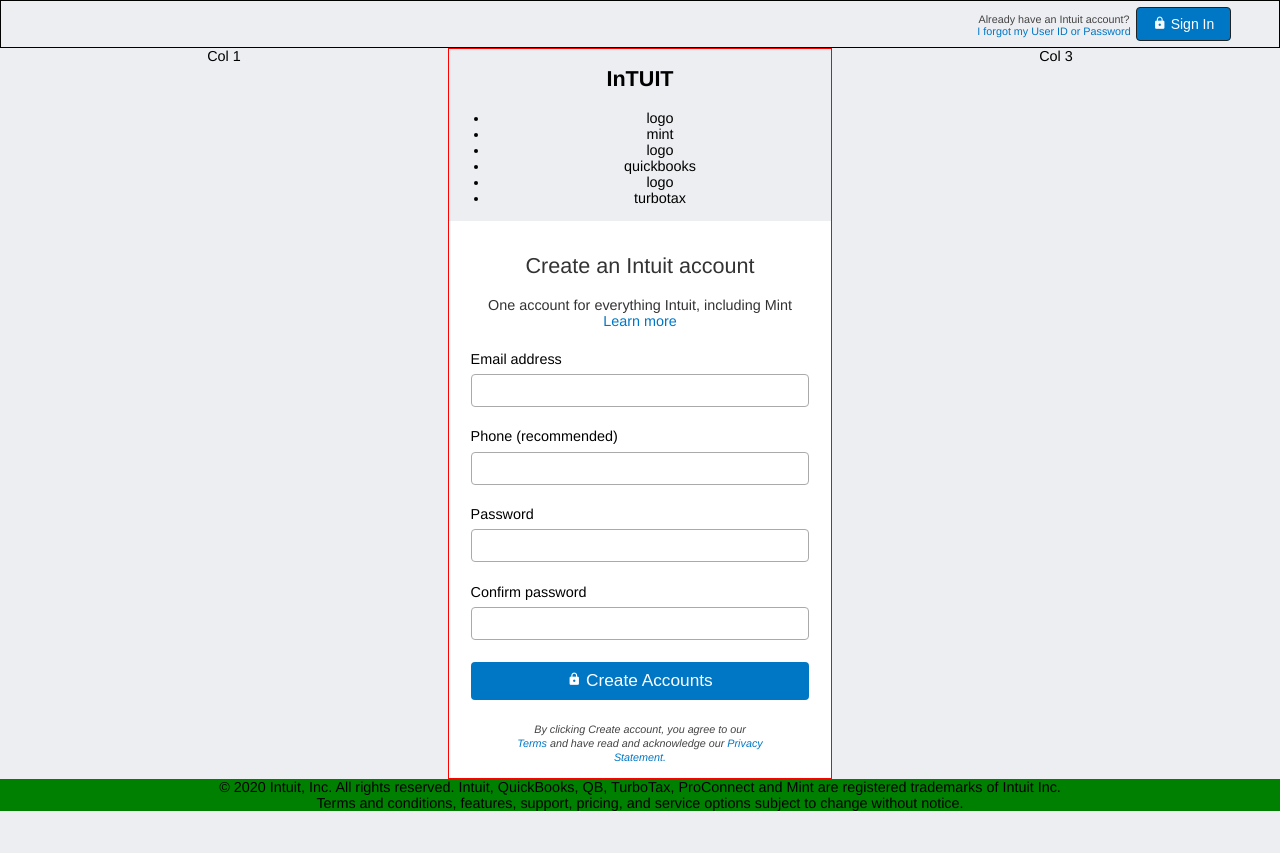
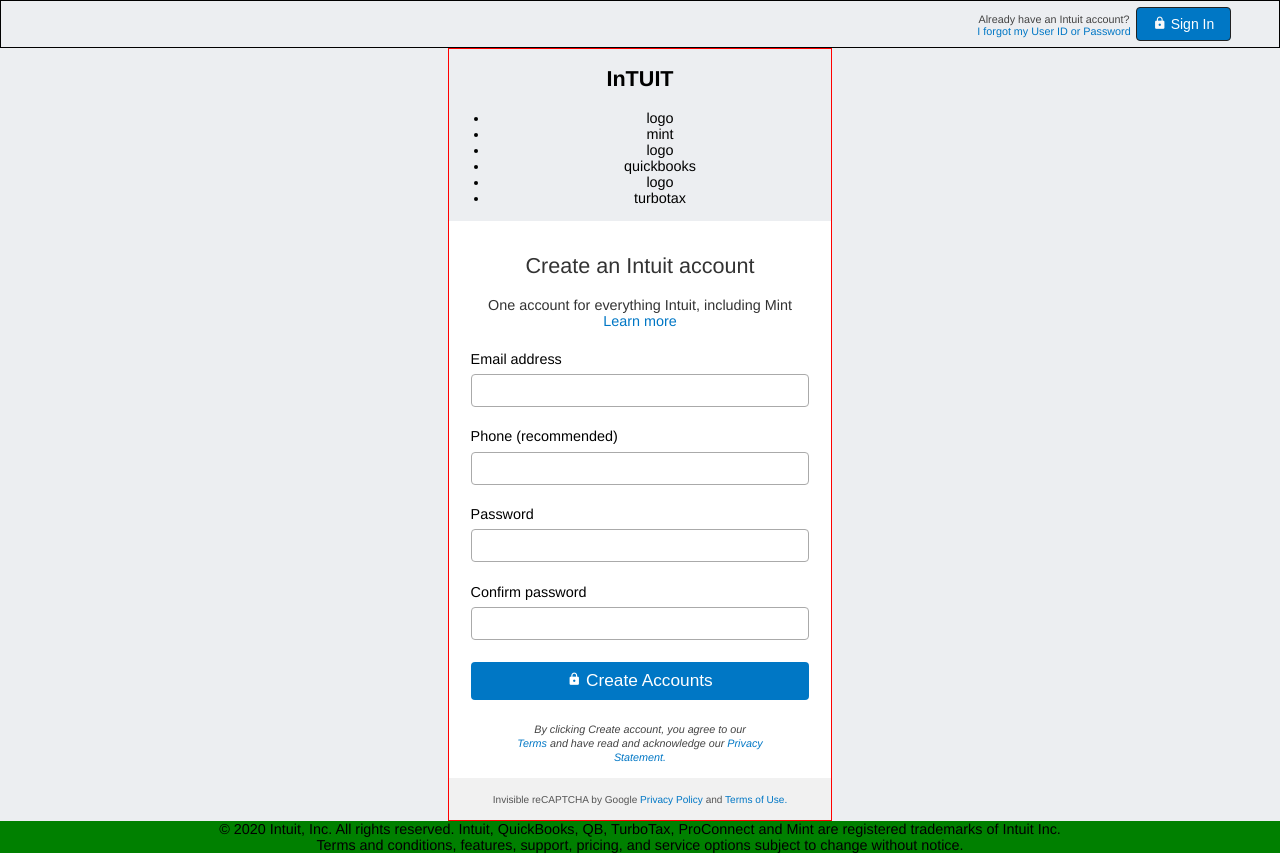
Before and after one commit to TSHEPO-CLOUD/HTML-Forms, a website: page index.html in a window 1280 px wide. Before the commit the page ends 811 px from the top, so only its background shows below. Drawn offline with Linux system fonts and the light colour scheme.

Commit message:
Add container class footer
Style container class footer

```diff
--- a/index.css
+++ b/index.css
@@ -78,6 +78,12 @@
 
   /* == Container == */
 
+  .container-footer {
+      font-size: 0.7em;
+      background-color: #f1f1f1;
+      color: #555;
+      padding: 1.5em;
+  }
 
   /* == Form Container == */
 
--- a/index.html
+++ b/index.html
@@ -25,7 +25,7 @@
         </nav>
     </header>
     <main>
-        <aside class="col-1">Col 1</aside>
+        <aside class="col-1"></aside>
         <section class="container">
             <div class="container-header">
                 <h2 class="banner">InTUIT</h2>
@@ -73,10 +73,12 @@
                     <span><a href="#">Terms</a> and have read and acknowledge our <a href="#">Privacy</a></span>
                     <span><a href="#">Statement.</a></span>
                 </div>
-                <div class="form-container-footer"></div>
+            </div>
+            <div class="container-footer">
+                Invisible reCAPTCHA by Google <a href="#">Privacy Policy</a> and <a href="#">Terms of Use.</a>
             </div>
         </section>
-        <aside class="col-3">Col 3</aside>
+        <aside class="col-3"></aside>
     </main>
 
     <footer>
```
Lines whose indentation alone changed are shown as unchanged.
